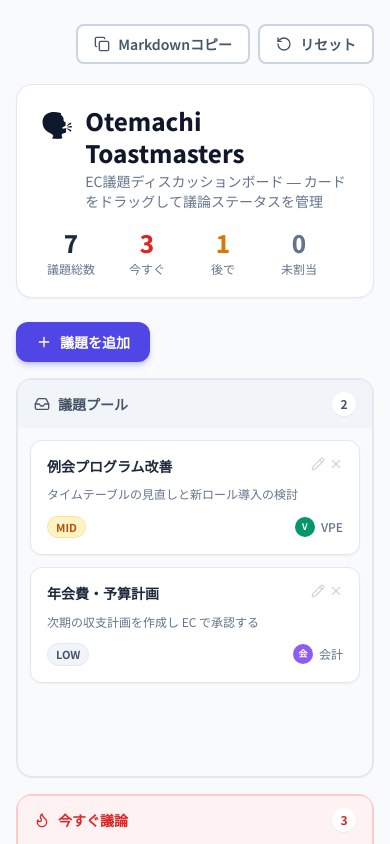
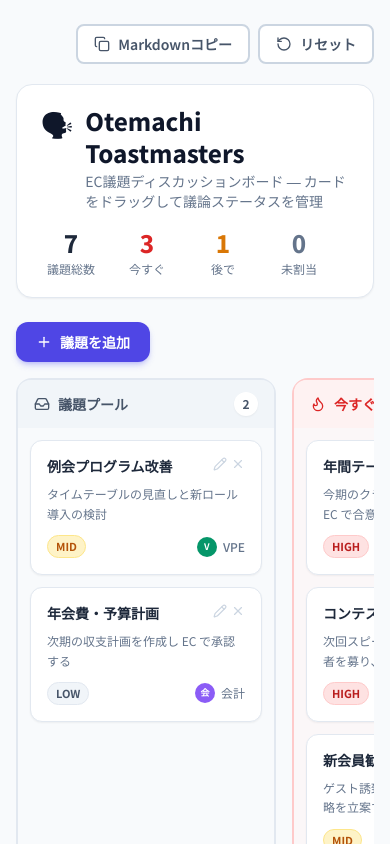
Before and after one commit to jojuoha0303-art/toastmasters-ec-board, a React (Vite) app: page / in a window 390 px wide. Shown: the top 844 px of the page. Built offline with nearby package versions, Linux system fonts and the light colour scheme.

Commit message:
Use flex overflow-x-auto for kanban columns to bypass iframe width constraints

```diff
--- a/src/App.tsx
+++ b/src/App.tsx
@@ -652,7 +652,7 @@
         </div>
 
         {/* カンバンボード */}
-        <div className="grid grid-cols-1 md:grid-cols-2 lg:grid-cols-4 gap-4">
+        <div className="flex gap-4 overflow-x-auto pb-2">
           {COLUMNS.map(col => {
             const colTopics = getTopicsForColumn(col.id);
             const isOver = dragOverColumn === col.id;
@@ -662,7 +662,7 @@
                 onDragOver={e => handleColumnDragOver(e, col.id)}
                 onDragLeave={handleColumnDragLeave}
                 onDrop={e => handleDrop(e, col.id)}
-                className={`rounded-2xl border-2 flex flex-col min-h-[400px] transition-all ${
+                className={`rounded-2xl border-2 flex flex-col min-h-[400px] min-w-[260px] flex-1 transition-all ${
                   isOver
                     ? 'border-indigo-400 bg-indigo-50/60 shadow-lg shadow-indigo-500/20'
                     : `${col.border} ${col.bg}`
```
